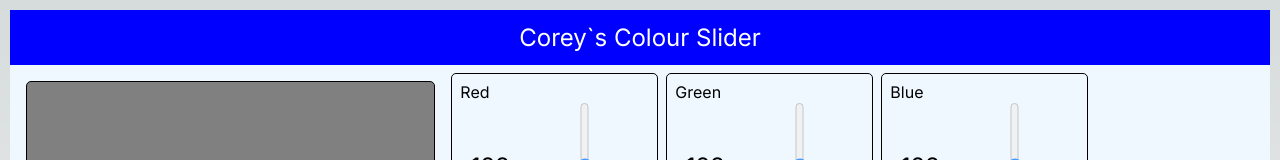
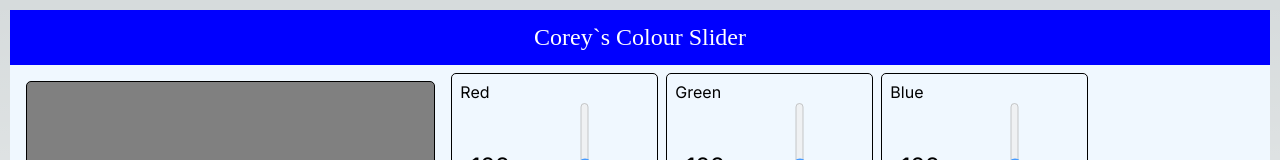
Before and after one commit to mySimonID/RGBSlider, a Next.js app: page / in a window 1280 px wide. Shown: the top 160 px of the page. Built offline with nearby package versions, Linux system fonts and the light colour scheme.

Commit message:
uodate: page title 4

```diff
--- a/src/app/page.module.css
+++ b/src/app/page.module.css
@@ -19,6 +19,7 @@ background-color: blue;
   margin-left: auto;
   margin-right: auto;
   padding:8px;
+  font-family: Papyrus;
   font-size: 24px;
 }
 
```
